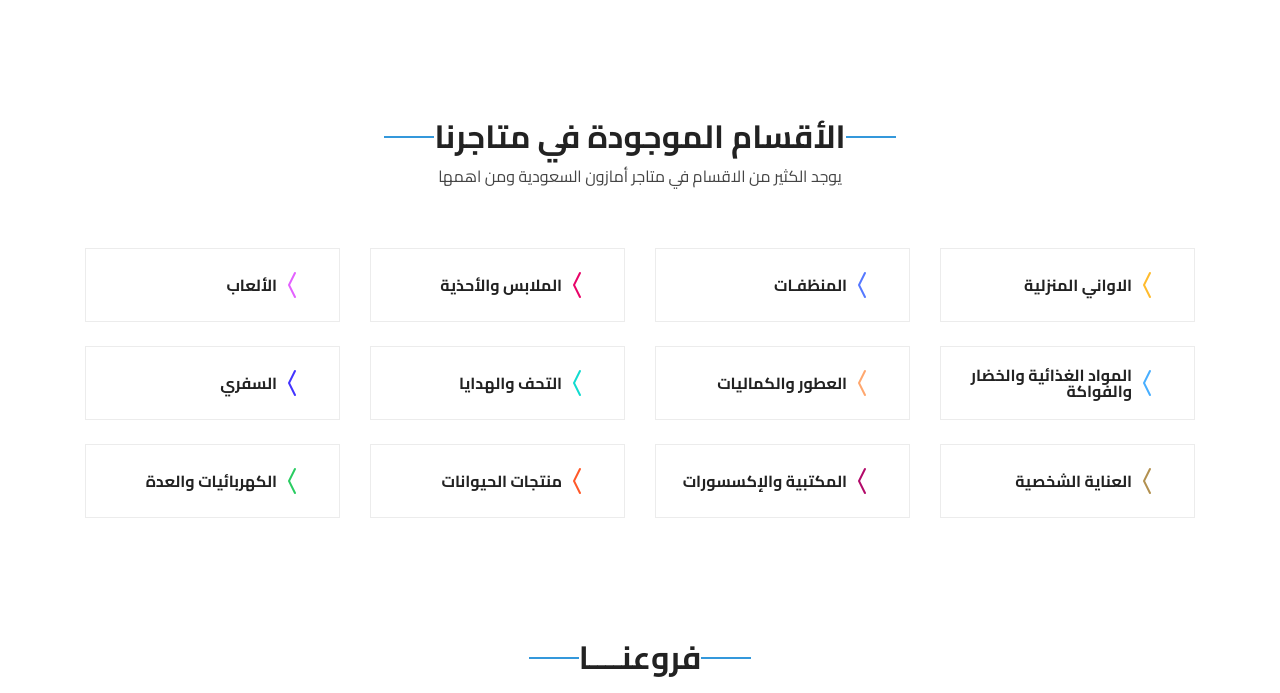
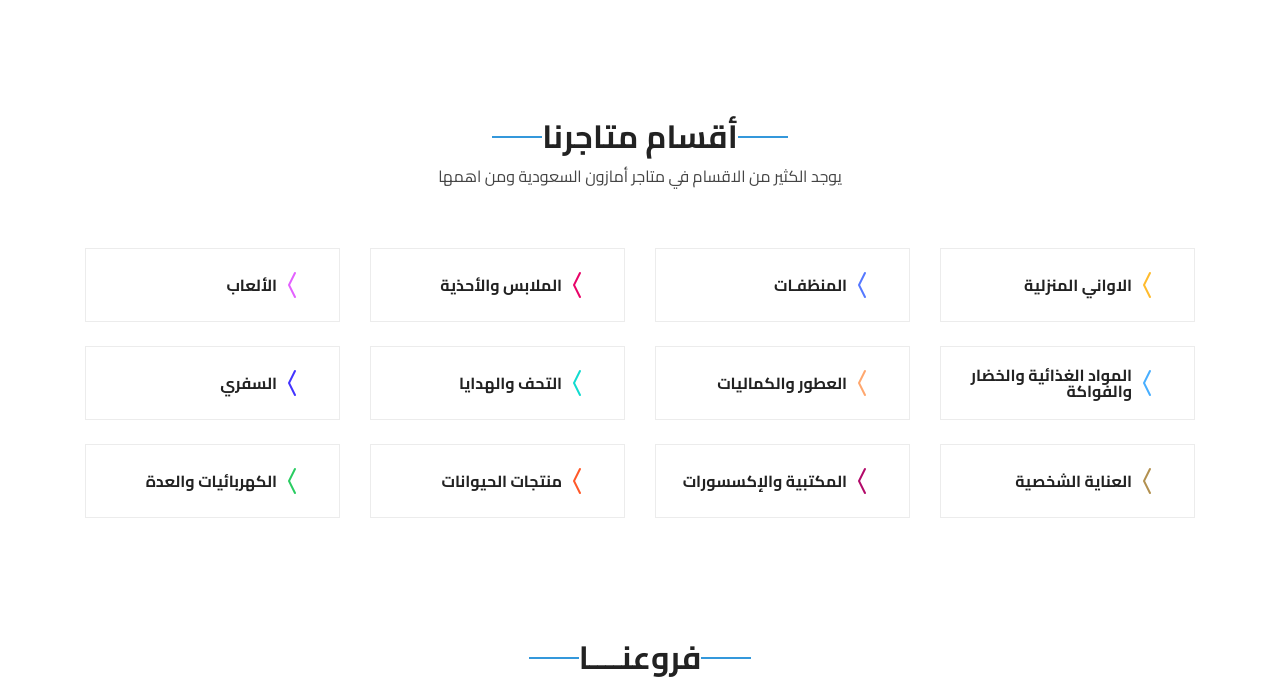
Before and after one commit to hamod7778/amztest, a plain HTML site: page index.html in a window 1280 px wide. Shown: the part 2576-3269 px from the top of the page. Drawn offline with nearby package versions, Linux system fonts and the light colour scheme; files that its build step writes are made by us from their sources.

Commit message:
Update index.html

```diff
--- a/index.html
+++ b/index.html
@@ -270,7 +270,7 @@
 
       <!-- Section Title -->
       <div class="container section-title" data-aos="fade-up">
-        <h2>الأقسام الموجودة في متاجرنا</h2>
+        <h2>أقسام متاجرنا</h2>
         <p>يوجد الكثير من الاقسام في متاجر أمازون السعودية ومن اهمها </p>
       </div><!-- End Section Title -->
 
```
